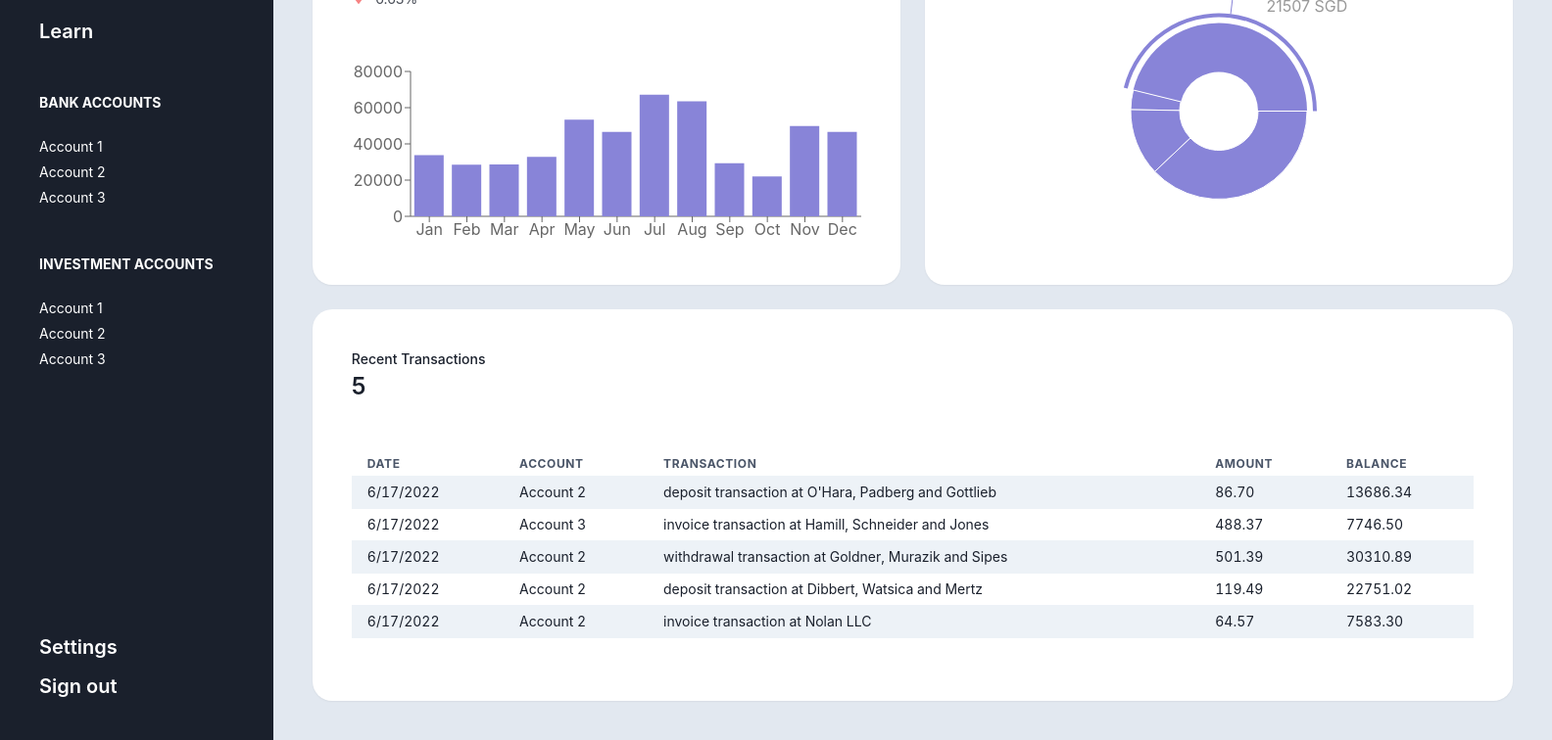
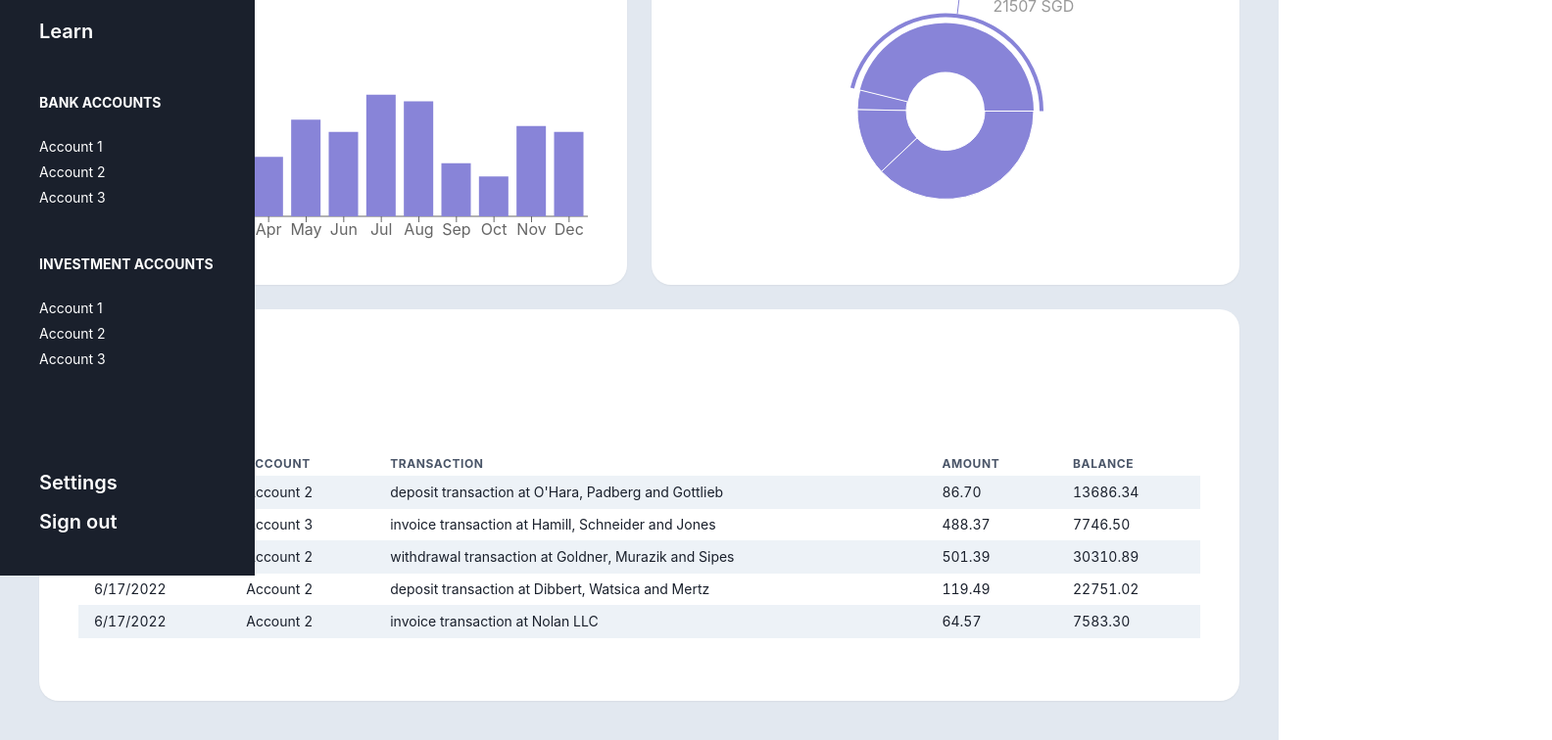
Before and after one commit to project-orbital/frontend, a React (Create React App) app: page /dashboard in a window 1280 px wide. Shown: the part 272-1028 px from the top of the page at 98% size, 1584 px wide, since content can reach past the window. Built offline with nearby package versions, Linux system fonts and the light colour scheme.

Commit message:
Fix sidebar scrolling with body content

```diff
--- a/src/components/sidebar/Sidebar.js
+++ b/src/components/sidebar/Sidebar.js
@@ -3,27 +3,25 @@ import SidebarLink from "./SidebarLink";
 import SidebarCategory from "./SidebarCategory";
 
 export default function Sidebar() {
-    return <VStack p="40px" bg="gray.800">
+    return <VStack p="40px" minH="100vh" w="260px" zIndex={999} pos="fixed" bgColor="gray.800">
         <Heading as="h1" size="lg" color="white">DollarPlanner</Heading>;
         <VStack h="100%" pt="85px" spacing="10px" align="start" alignSelf="start">
             <SidebarLink to="/dashboard" text="Dashboard"/>
             <SidebarLink to="/dashboard" text="Analyze"/>
             <SidebarLink to="/dashboard" text="Plan"/>
             <SidebarLink to="/dashboard" text="Learn"/>
+            <SidebarCategory name="Bank Accounts"
+                             items={[<SidebarLink to="/dashboard" text="Account 1" size="sm"/>,
+                                 <SidebarLink to="/dashboard" text="Account 2" size="sm"/>,
+                                 <SidebarLink to="/dashboard" text="Account 3" size="sm"/>]}/>
 
-            <SidebarCategory name="Bank Accounts" items={[
-                <SidebarLink to="/dashboard" text="Account 1" size="sm"/>,
-                <SidebarLink to="/dashboard" text="Account 2" size="sm"/>,
-                <SidebarLink to="/dashboard" text="Account 3" size="sm"/>
-            ]}/>
-
-            <SidebarCategory name="Investment Accounts" items={[
-                <SidebarLink to="/dashboard" text="Account 1" size="sm"/>,
-                <SidebarLink to="/dashboard" text="Account 2" size="sm"/>,
-                <SidebarLink to="/dashboard" text="Account 3" size="sm"/>
-            ]}/>
-
-            <Spacer/>
+            <SidebarCategory name="Investment Accounts"
+                             items={[<SidebarLink to="/dashboard" text="Account 1" size="sm"/>,
+                                 <SidebarLink to="/dashboard" text="Account 2" size="sm"/>,
+                                 <SidebarLink to="/dashboard" text="Account 3" size="sm"/>]}/>
+        </VStack>
+        <Spacer/>
+        <VStack h="100%" pt="85px" spacing="10px" align="start" alignSelf="start">
             <SidebarLink to="/dashboard" text="Settings"/>
             <SidebarLink to="/" text="Sign out"/>
         </VStack>
```
